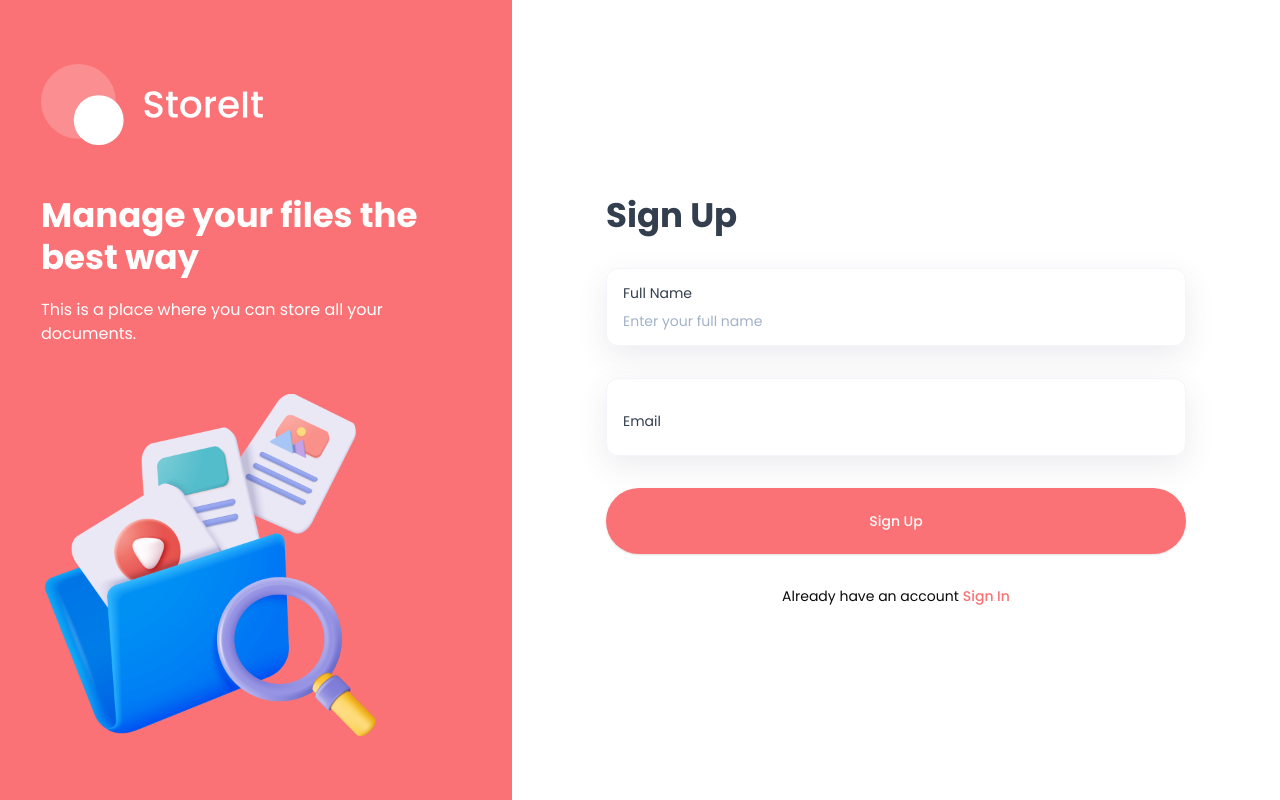
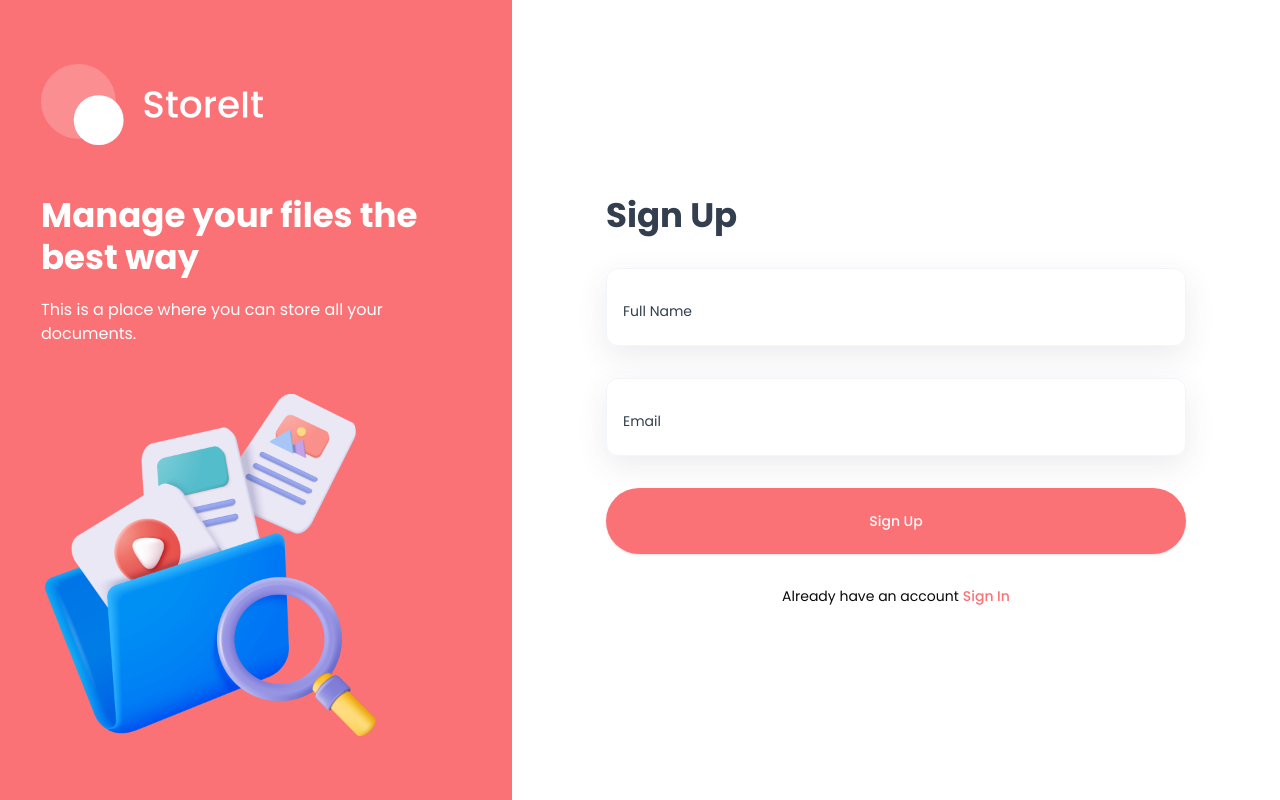
Before and after one commit to Raxit-Singh/storage, a Next.js app: page /sign-up in a window 1280 px wide. Built offline with nearby package versions, Linux system fonts and the light colour scheme.

Commit message:
Remove unused Full Name field in AuthForm

```diff
--- a/components/AuthForm.tsx
+++ b/components/AuthForm.tsx
@@ -71,13 +71,7 @@ const AuthForm = ({ type }: { type: FormType }) => {
                       Full Name
                     </FormLabel>
 
-                    <FormControl>
-                      <Input
-                        placeholder="Enter your full name"
-                        className="shad-input"
-                        {...field}
-                      />
-                    </FormControl>
+
                   </div>
 
                   <FormMessage className="shad-form-message" />
```
